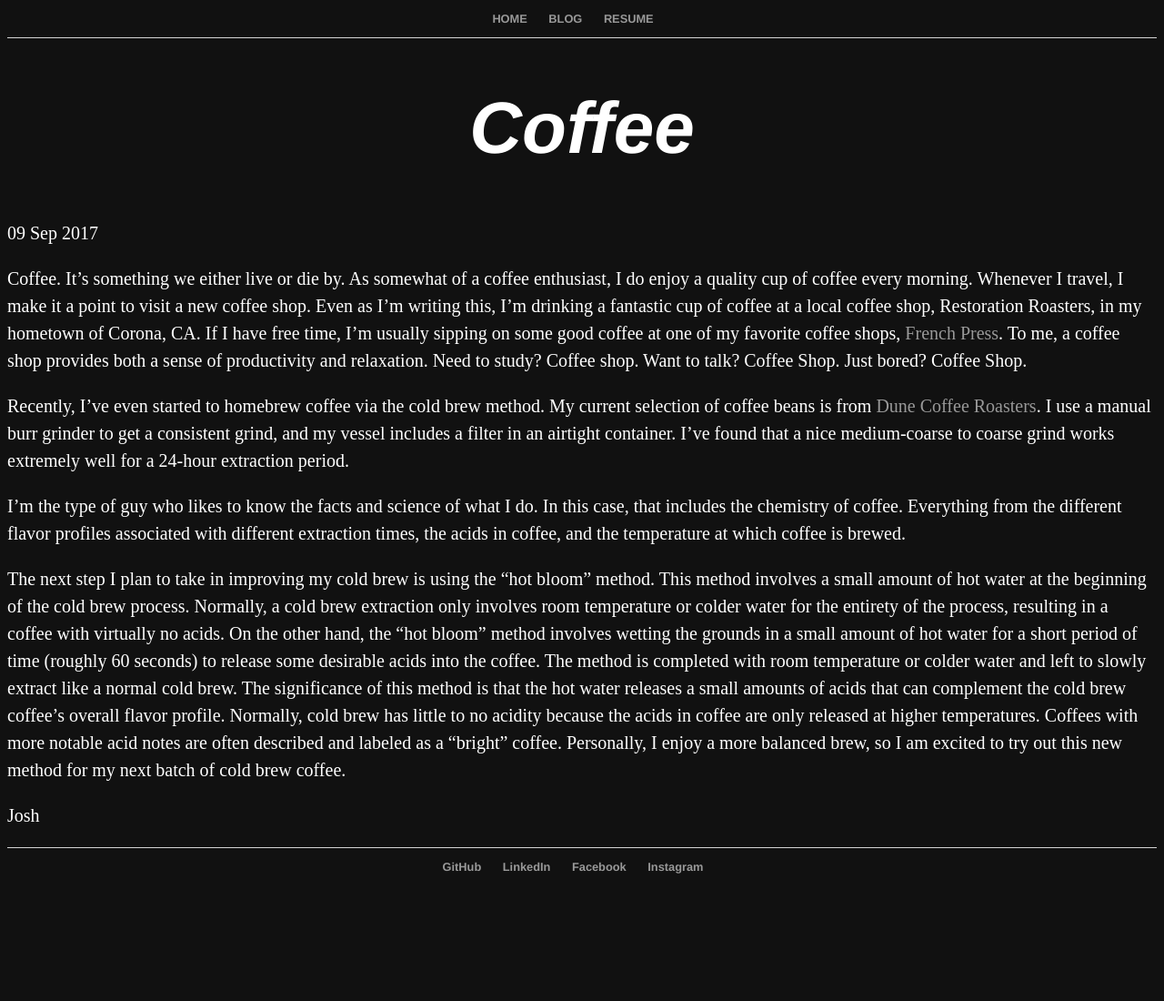
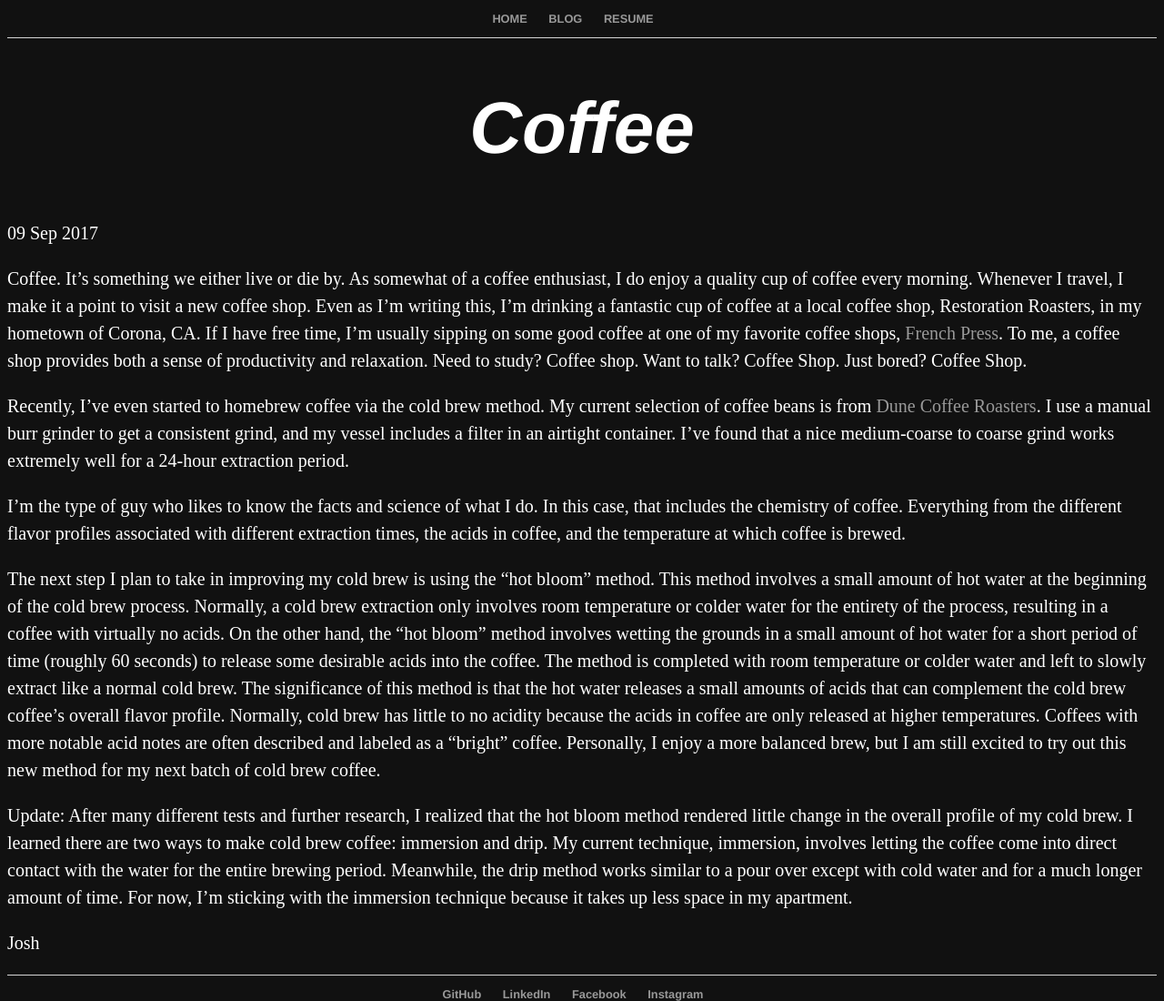
Before and after one commit to 1996leejoshua/1996leejoshua.github.io, a Jekyll site: the page built from _posts/2017-09-09-Coffee.md, in a window 1280 px wide. Shown: the whole page at 91% size. Built offline with Jekyll 4.4.1, drawn with Linux system fonts in a browser that asks for light colours; before the commit the page ends 960 px from its top, so only the background shows below that.

Commit message:
Update 2017-09-09-Coffee.md

```diff
--- a/_posts/2017-09-09-Coffee.md
+++ b/_posts/2017-09-09-Coffee.md
@@ -10,6 +10,8 @@
 
 I'm the type of guy who likes to know the facts and science of what I do. In this case, that includes the chemistry of coffee. Everything from the different flavor profiles associated with different extraction times, the acids in coffee, and the temperature at which coffee is brewed.
 
-The next step I plan to take in improving my cold brew is using the "hot bloom" method. This method involves a small amount of hot water at the beginning of the cold brew process. Normally, a cold brew extraction only involves room temperature or colder water for the entirety of the process, resulting in a coffee with virtually no acids. On the other hand, the "hot bloom" method involves wetting the grounds in a small amount of hot water for a short period of time (roughly 60 seconds) to release some desirable acids into the coffee. The method is completed with room temperature or colder water and left to slowly extract like a normal cold brew. The significance of this method is that the hot water releases a small amounts of acids that can complement the cold brew coffee's overall flavor profile. Normally, cold brew has little to no acidity because the acids in coffee are only released at higher temperatures. Coffees with more notable acid notes are often described and labeled as a "bright" coffee. Personally, I enjoy a more balanced brew, so I am excited to try out this new method for my next batch of cold brew coffee.
+The next step I plan to take in improving my cold brew is using the "hot bloom" method. This method involves a small amount of hot water at the beginning of the cold brew process. Normally, a cold brew extraction only involves room temperature or colder water for the entirety of the process, resulting in a coffee with virtually no acids. On the other hand, the "hot bloom" method involves wetting the grounds in a small amount of hot water for a short period of time (roughly 60 seconds) to release some desirable acids into the coffee. The method is completed with room temperature or colder water and left to slowly extract like a normal cold brew. The significance of this method is that the hot water releases a small amounts of acids that can complement the cold brew coffee's overall flavor profile. Normally, cold brew has little to no acidity because the acids in coffee are only released at higher temperatures. Coffees with more notable acid notes are often described and labeled as a "bright" coffee. Personally, I enjoy a more balanced brew, but I am still excited to try out this new method for my next batch of cold brew coffee.
+
+Update: After many different tests and further research, I realized that the hot bloom method rendered little change in the overall profile of my cold brew. I learned there are two ways to make cold brew coffee: immersion and drip. My current technique, immersion, involves letting the coffee come into direct contact with the water for the entire brewing period. Meanwhile, the drip method works similar to a pour over except with cold water and for a much longer amount of time. For now, I'm sticking with the immersion technique because it takes up less space in my apartment.
 
 Josh
```
